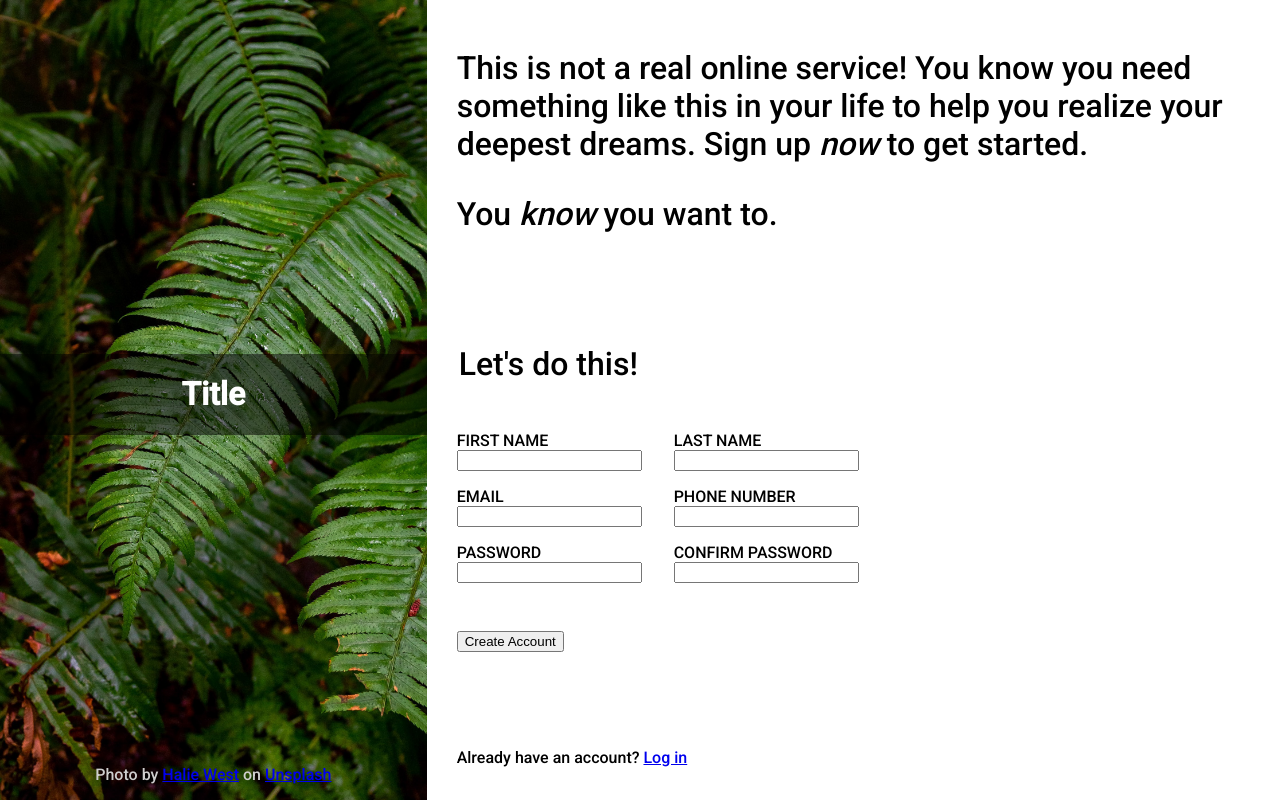
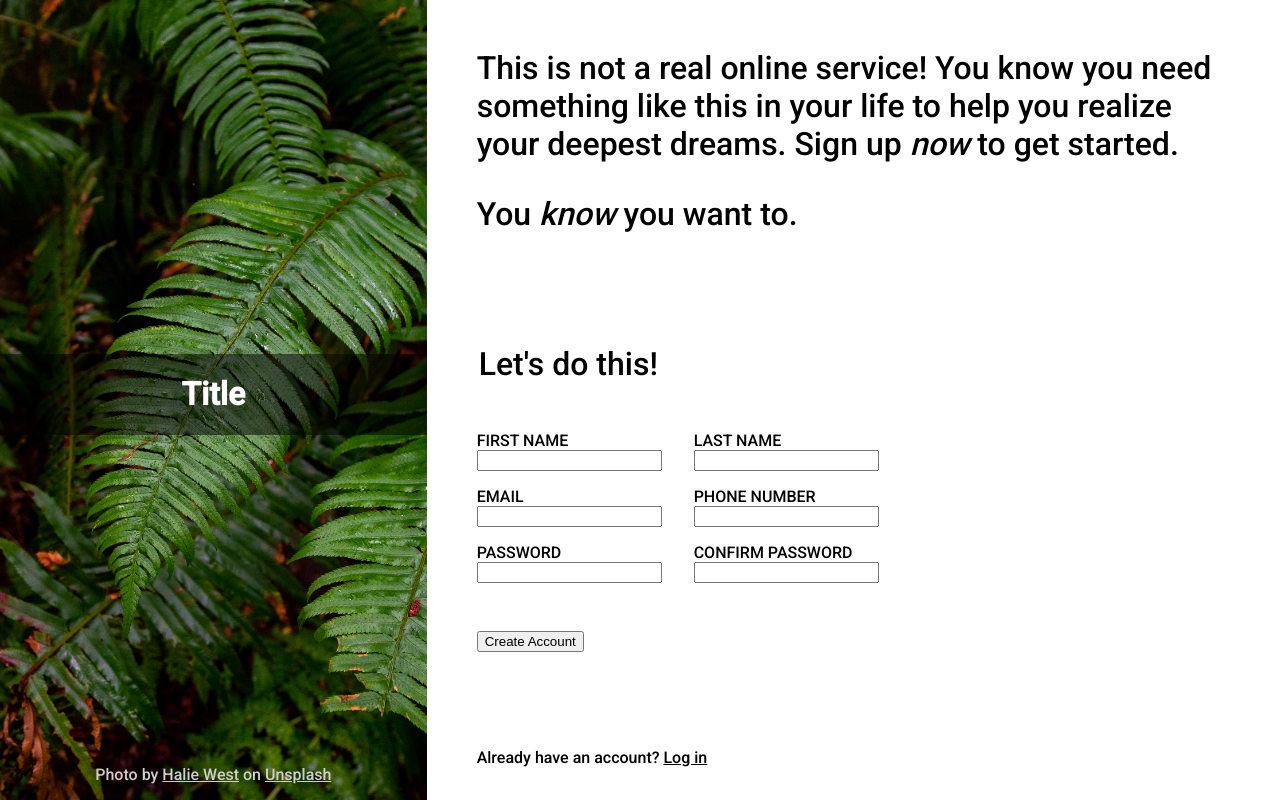
Before and after one commit to c-yip/Sign-Up-Form, a plain HTML site: page index.html in a window 1280 px wide. Drawn offline with Linux system fonts and the light colour scheme.

Commit message:
Edit padding of wrapper and remove hyperlink color.

```diff
--- a/style.css
+++ b/style.css
@@ -17,6 +17,10 @@ body {
     flex-direction: column;
     align-items: center;
     color: white;
+}
+
+a {
+    color: inherit;
 }
 
 .logo > p {
@@ -41,10 +45,10 @@ body {
     flex-direction: column;
     justify-content: center;
     gap: 5rem;
+    padding: 0px 50px 0px 50px;
 }
 
 .header {
-    padding-left: 30px;
     font-size: 2rem;
 }
 
@@ -52,12 +56,10 @@ form {
     display: flex;
     flex-direction: column;
     align-items: flex-start;
-    padding-left: 30px;
     gap: 3rem;
 }
 
 .footer {
-    padding-left: 30px;
 }
 
 ul {
```
